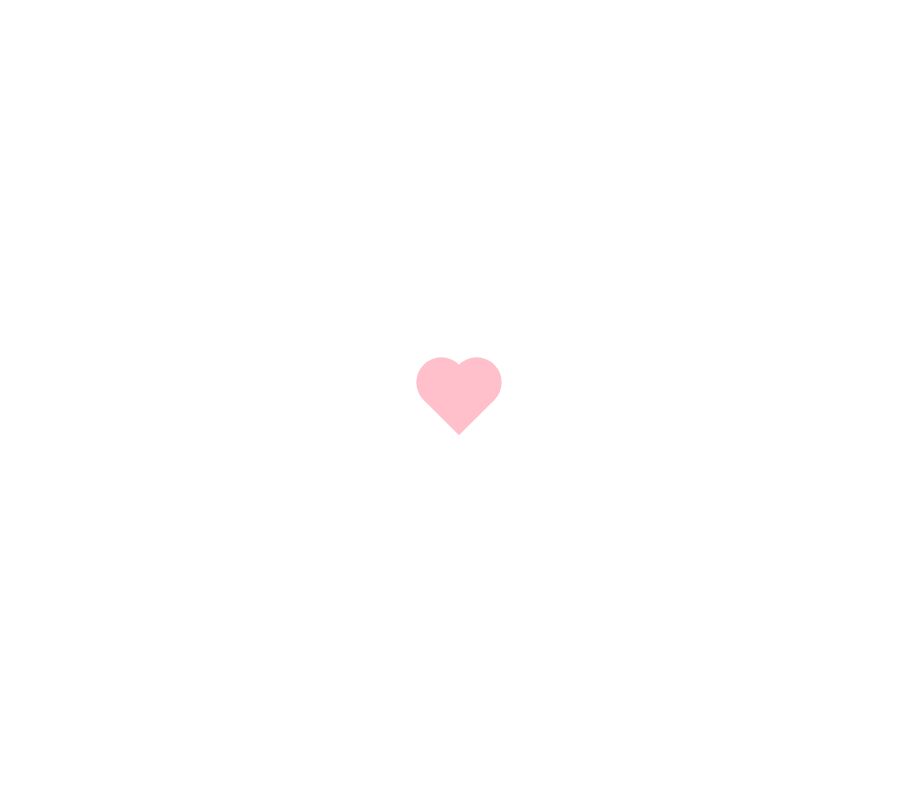
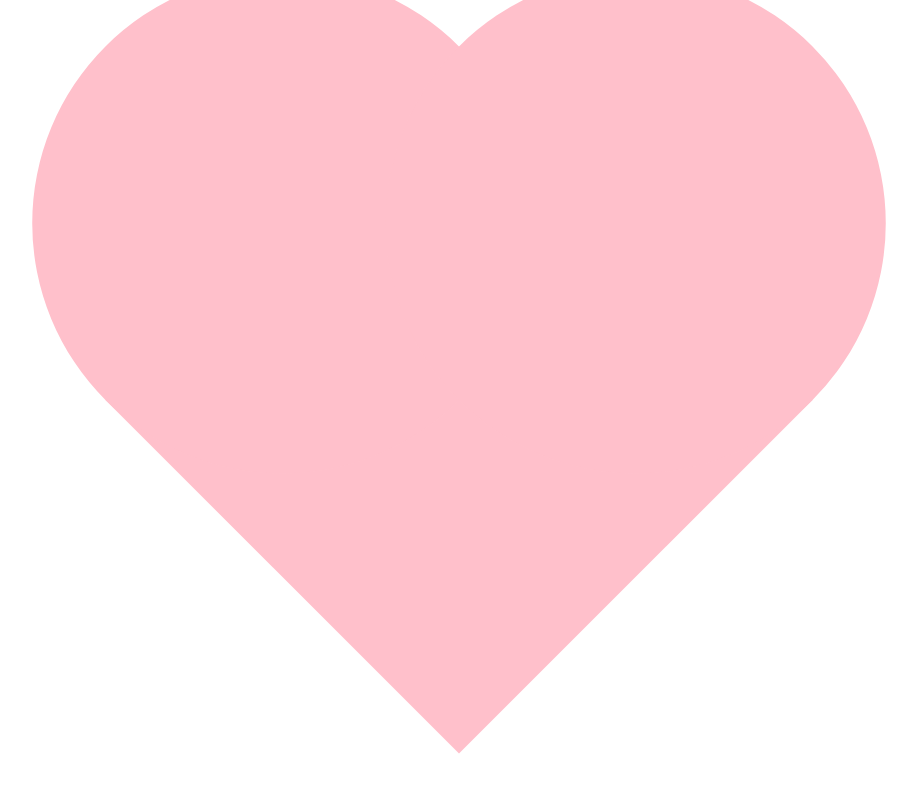
Before and after one commit to startupco/rishi.malhotra.ca, a plain HTML site: page heart.html in a window 1280 px wide. Shown: the whole page, without its empty margins (181-1098 px from the left). Drawn offline with Linux system fonts and the light colour scheme.

Commit message:
Update heart.html

```diff
--- a/heart.html
+++ b/heart.html
@@ -9,8 +9,8 @@
 		bottom: 0;
 		left: 0;
 		background-color: pink;
-		height: 50px;
-		width: 50px;
+		height: 500px;
+		width: 500px;
 		transform: rotate(-45deg);
 	}
 
@@ -19,10 +19,10 @@
 		content: "";
 		border-radius: 50%;
 		position: absolute;
-		width: 50px;
-		height: 50px;
+		width: 500px;
+		height: 500px;
 		top: 0px;
-		left: 25px;
+		left: 250px;
 	}
 
 	.heart::before {
@@ -30,9 +30,9 @@
 		background-color: pink;
 		border-radius: 50%;
 		position: absolute;
-		width: 50px;
-		height: 50px;
-		top: -25px;
+		width: 500px;
+		height: 500px;
+		top: -250px;
 		left: 0px;
 	}
 </style>
```
